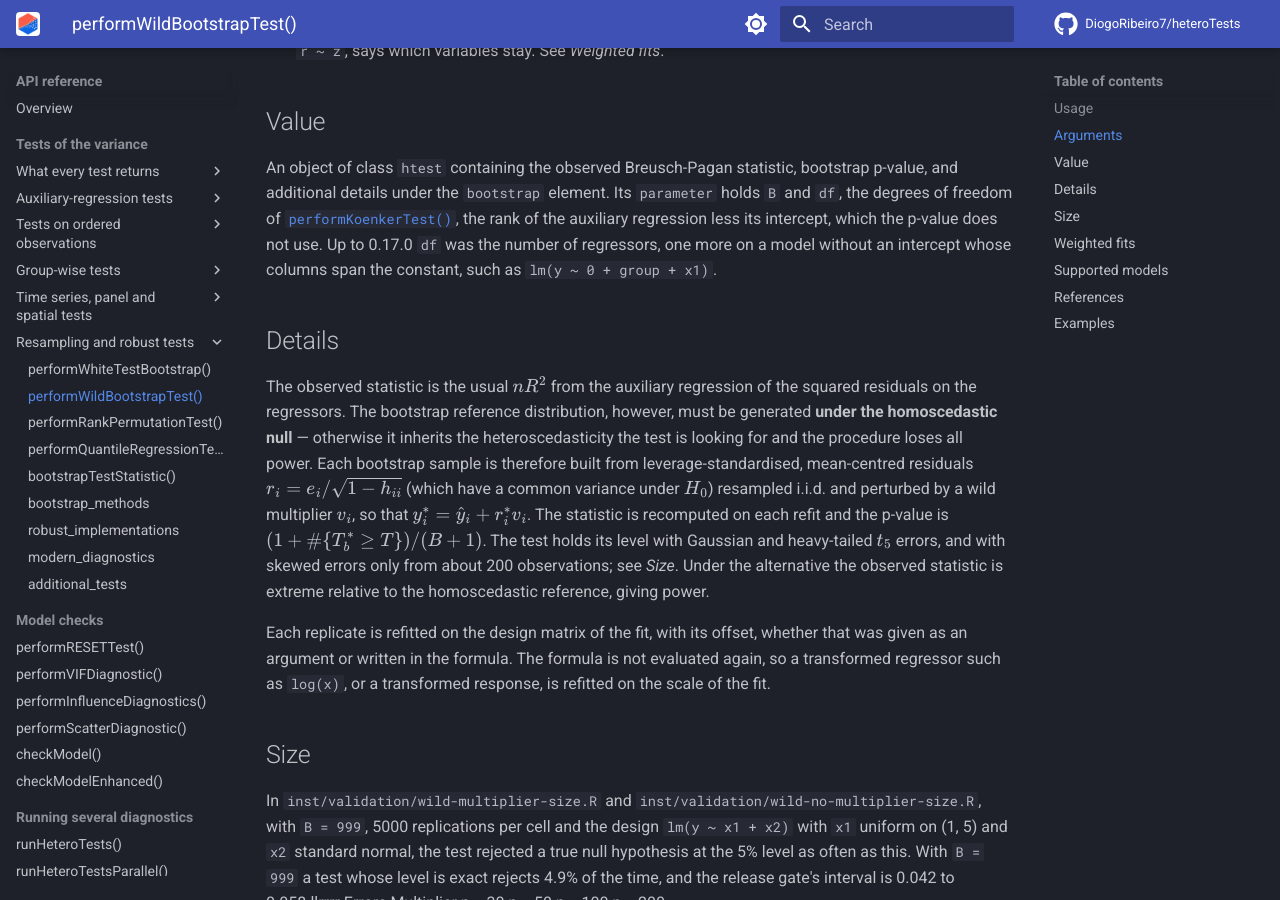
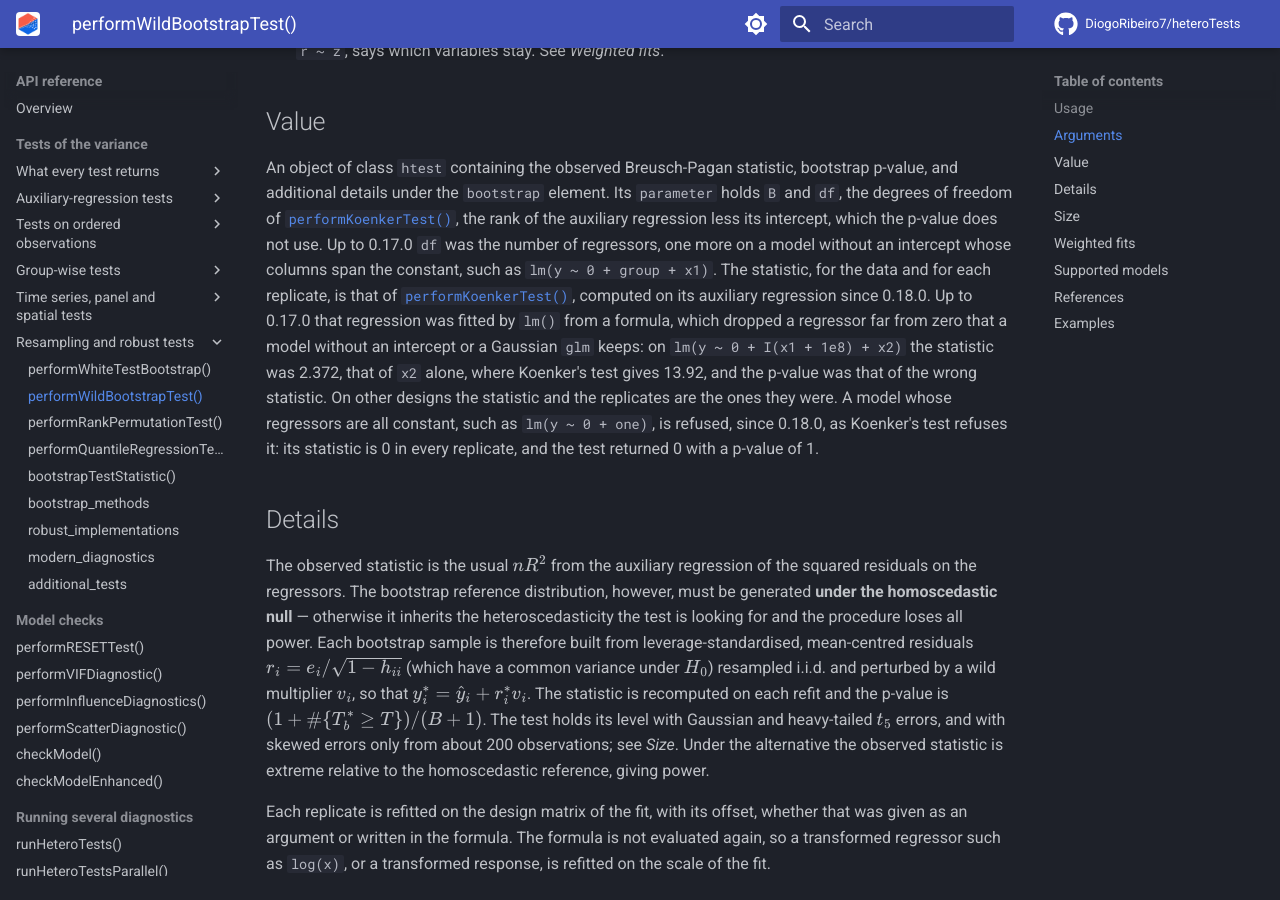
Before and after one commit to DiogoRibeiro7/heteroTests, an MkDocs documentation site: the page built from docs/reference/performWildBootstrapTest.md, in a window 1280 px wide and 900 px high, scrolled down 1620 px. Built offline with MkDocs 1.6.1 and Material for MkDocs 9.7.7, drawn with Linux system fonts in a browser that asks for light colours; comment, search, counter and statistics services are not loaded.

Commit message:
Say on the help pages which designs of full rank changed their statistic, and that the wild bootstrap now computes Koenker's and refuses a constant design

```diff
--- a/docs/reference/performWildBootstrapTest.md
+++ b/docs/reference/performWildBootstrapTest.md
@@ -82,7 +82,18 @@ Breusch-Pagan statistic, bootstrap p-value, and additional details under the
 freedom of [`performKoenkerTest()`](performKoenkerTest.md), the rank of the auxiliary regression
 less its intercept, which the p-value does not use. Up to 0.17.0 `df` was
 the number of regressors, one more on a model without an intercept whose
-columns span the constant, such as `lm(y ~ 0 + group + x1)`.
+columns span the constant, such as `lm(y ~ 0 + group + x1)`. The
+statistic, for the data and for each replicate, is that of
+[`performKoenkerTest()`](performKoenkerTest.md), computed on its auxiliary regression since
+0.18.0. Up to 0.17.0 that regression was fitted by `lm()` from a formula,
+which dropped a regressor far from zero that a model without an intercept
+or a Gaussian `glm` keeps: on `lm(y ~ 0 + I(x1 + 1e8) + x2)` the statistic
+was 2.372, that of `x2` alone, where Koenker's test gives 13.92, and the
+p-value was that of the wrong statistic. On other designs the statistic
+and the replicates are the ones they were. A model whose regressors are
+all constant, such as `lm(y ~ 0 + one)`, is refused, since 0.18.0, as
+Koenker's test refuses it: its statistic is 0 in every replicate, and the
+test returned 0 with a p-value of 1.
 
 ## Details
 
```
Also changed, not shown: docs/reference/performBPTest.md (+3 -1 lines), docs/reference/performKoenkerTest.md (+3 -1 lines), 6 other files.
